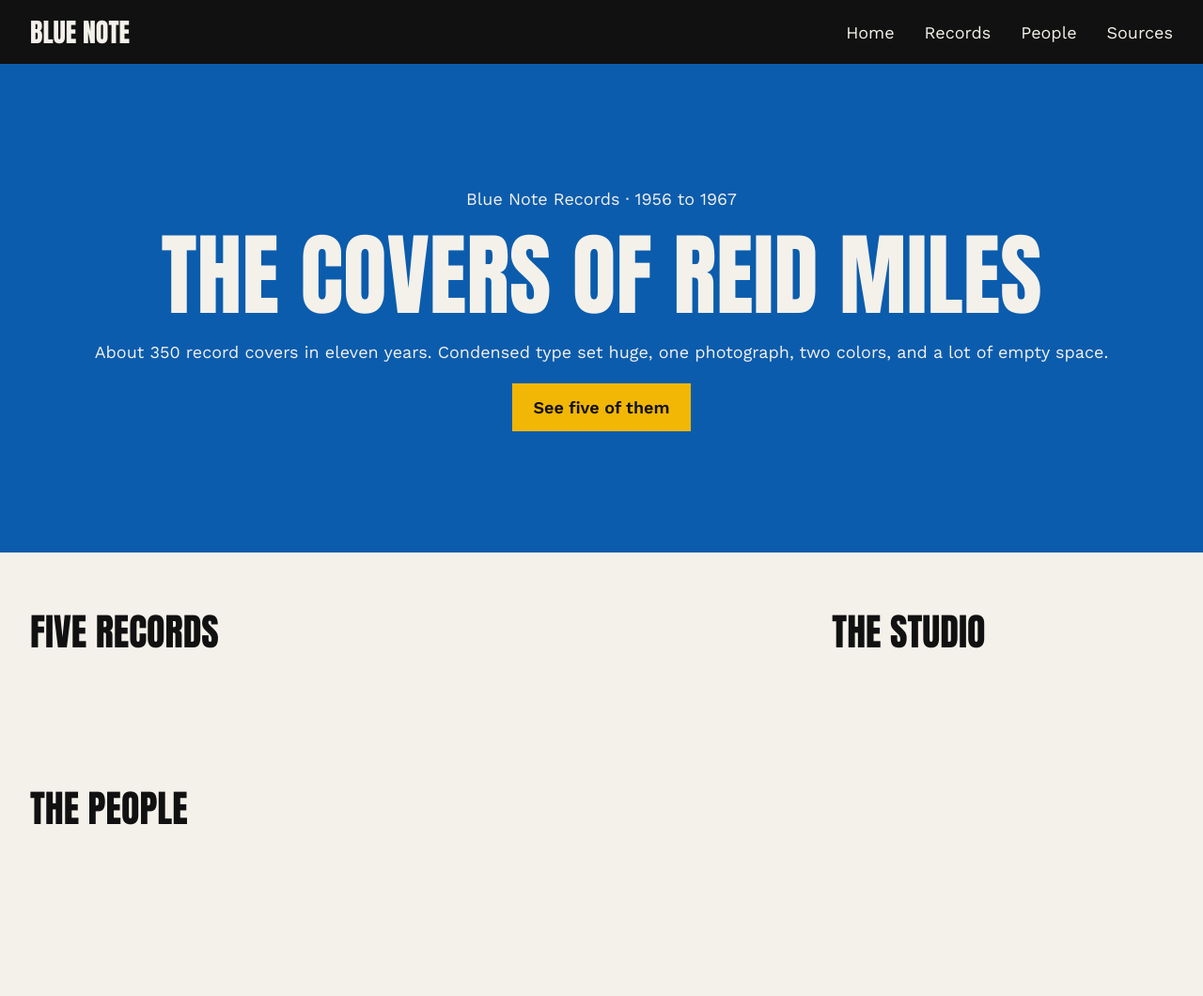
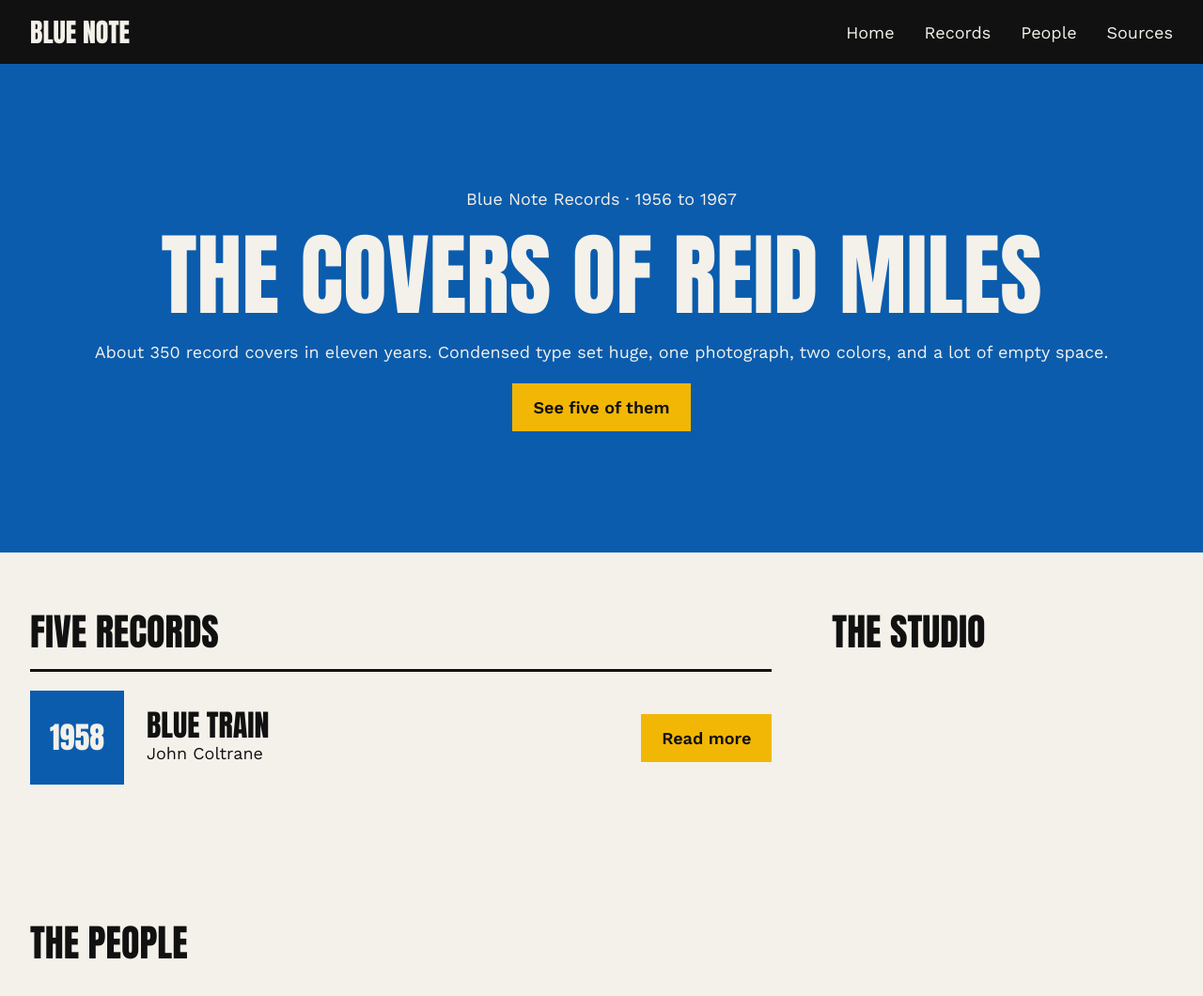
Before and after one commit to ensley-edwards/practice-7-ensleyedwards, a plain HTML site: page pages/blue-note.html in a window 1280 px wide. Shown: the whole page at 94% size. Before the commit the page ends 964 px from the top, so only its background shows below. Drawn offline with nearby package versions, Linux system fonts and the light colour scheme.

Commit message:
1 record

```diff
--- a/css/styles.css
+++ b/css/styles.css
@@ -14,7 +14,7 @@
     line-height: 1.5;
 }
 
-h1, h2, h3, .logo {
+h1, h2, h3, .logo, .swatch {
     font-family: 'Anton', sans-serif;
     font-weight: 400;
     text-transform: uppercase;
@@ -82,3 +82,33 @@
     font-size: 40px;
     margin-bottom: 20px;
 }
+
+h3 {
+    font-size: 32px;
+}
+
+.album {
+    display: flex;
+    align-items: center;
+    gap: 24px;
+    padding: 20px 0;
+    border-top: 3px solid #111111;
+}
+
+.swatch {
+    display: flex;
+    justify-content: center;
+    align-items: center;
+    flex: 0 0 100px;
+    height: 100px;
+    font-size: 32px;
+}
+
+.blue {background: #0B5CAD; color: #f4f1ea;}
+.ink {background: #111111; color: #f2B705;}
+.orange {background: #e0592a;}
+.yelow {background: #f2B705;}
+
+.info {
+    flex: 1;
+}
--- a/pages/blue-note.html
+++ b/pages/blue-note.html
@@ -36,6 +36,15 @@
 
 <section class="records" id="records">
     <h2>Five records</h2>
+
+    <article class="album">
+        <div class="swatch blue">1958</div>
+        <div class="info">
+            <h3>Blue Train</h3>
+            <p>John Coltrane</p>
+        </div>
+        <a class="button" href="https://en.wikipedia.org/wiki/Blue_Train_(album)">Read more</a>
+    </article>
 </section>
 
 <aside class="studio">
```
